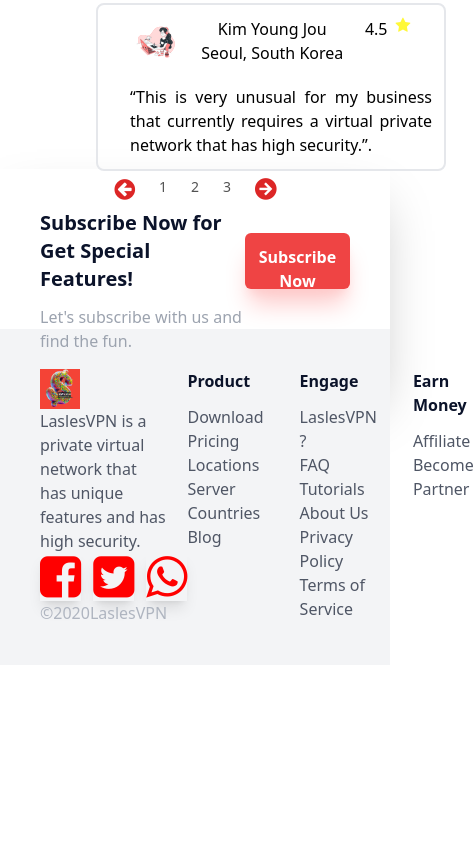
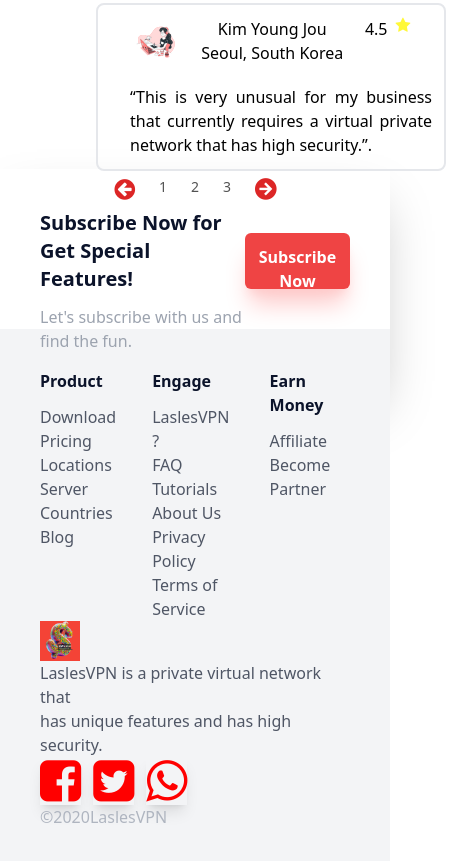
Before and after one commit to Annette-Bwemere-Salama/LaslesVPN, a website built with Vite: page index.html in a window 390 px wide. Shown: the part 4949-5810 px from the top of the page, 474 px wide, since content can reach past the window. Before the commit the page ends 5614 px from the top, so only its background shows below. Built offline with nearby package versions, Linux system fonts and the light colour scheme.

Commit message:
responsiveness

```diff
--- a/index.html
+++ b/index.html
@@ -450,7 +450,8 @@
     </div>
 
     <div>
-        <div class="-mt-16 bg-gray-100 container p-10 mx-auto lg:h-128 lg:space-x-8 lg:flex  lg:mt-10 flex ">
+        <div
+            class="-mt-16 bg-gray-100 container p-10 mx-auto lg:h-128 lg:space-x-8 lg:flex lg:justify-evenly flex-col-reverse  lg:mt-10 flex ">
             <div class="gap-9">
                 <img alt="logo" src="./img/l-removebg-preview.png" class="h-[40px]  w-[40px]">
                 <p class="text-[#4F5665] font-medium">LaslesVPN is a private virtual network that <br> has unique
```
